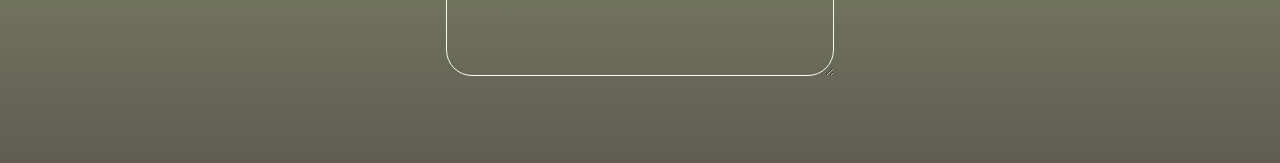
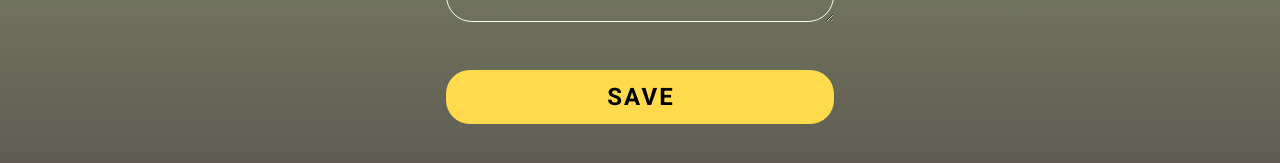
Before and after one commit to shataev/wanna-track-client, a Vue app: page /expenses/new in a window 1280 px wide. Shown: the part 629-792 px from the top of the page. Built offline with nearby package versions, Linux system fonts and the light colour scheme.

Commit message:
feat: save button to saving new expense

```diff
--- a/src/components/AppButton.vue
+++ b/src/components/AppButton.vue
@@ -5,7 +5,7 @@
     :color="$attrs.color ?? '#FFDA4C'"
     flat
     block
-    class="app-button font-weight-bold text-none"
+    class="app-button font-weight-bold"
     height="54"
   >
     <slot>Button</slot>
--- a/src/pages/NewExpensePage.vue
+++ b/src/pages/NewExpensePage.vue
@@ -42,16 +42,19 @@
         name="comment"
         class="form-element form-element-textarea bg-transparent text-app-light"
         variant="outlined"
+        rows="3"
         hide-details="auto"
       ></v-textarea>
     </div>
   </v-form>
+  <app-button class="mt-12">Save</app-button>
 </template>
 
 <script>
 import LogoIcon from '@/components/icons/LogoIcon.vue'
 import CategoryButtons from '@/components/CategoryButtons.vue'
 import AppDatepicker from '@/components/AppDatepicker.vue'
+import AppButton from '@/components/AppButton.vue'
 
 // TODO: change on real data
 const categories = [
@@ -127,13 +130,13 @@ export default {
   name: 'NewExpensePage',
   data() {
     return {
-      amount: 0,
+      amount: null,
       categories,
       category: null,
       date: new Date()
     }
   },
-  components: { AppDatepicker, CategoryButtons, LogoIcon },
+  components: { AppDatepicker, CategoryButtons, LogoIcon, AppButton },
   methods: {
     goBack() {
       this.$router.back()
```
